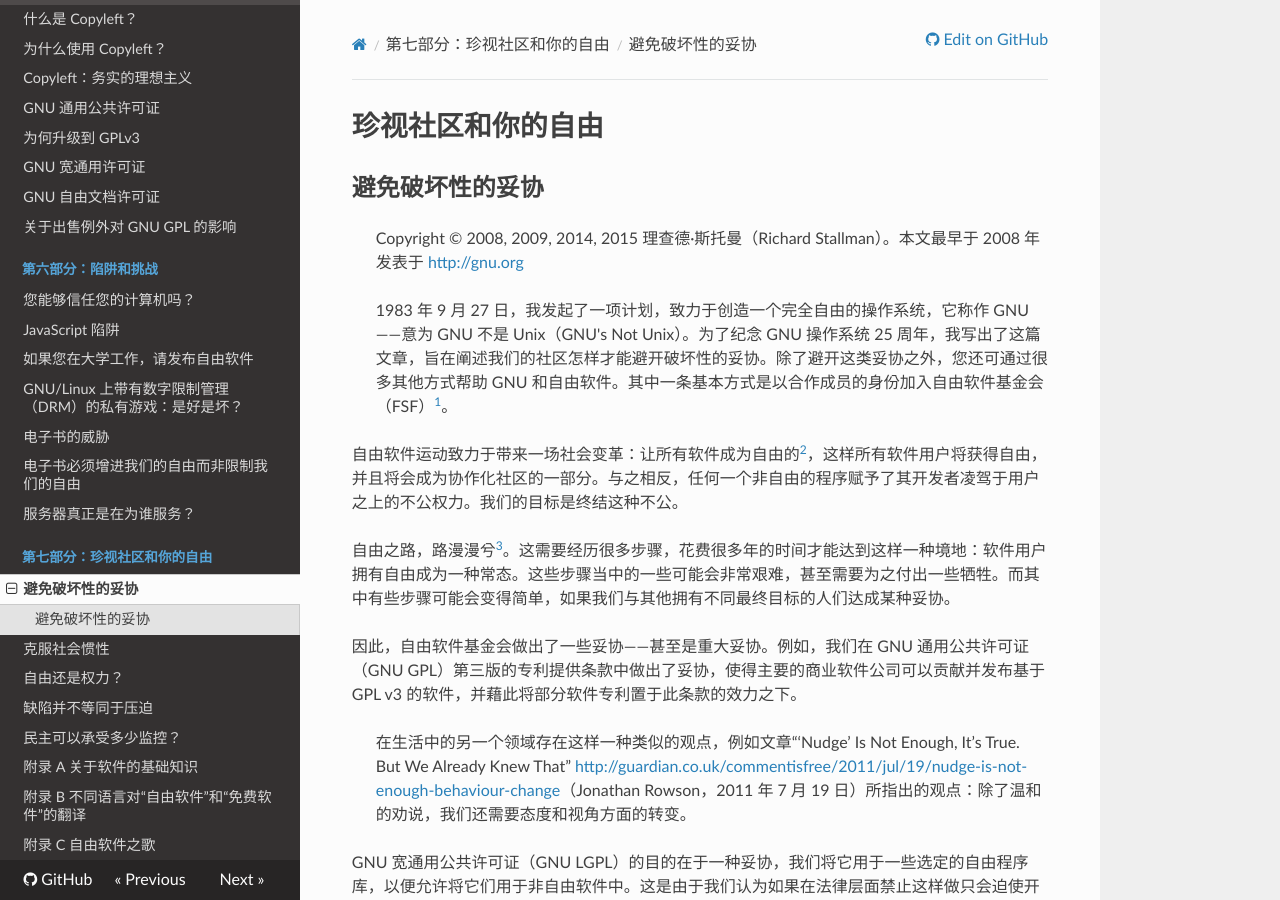
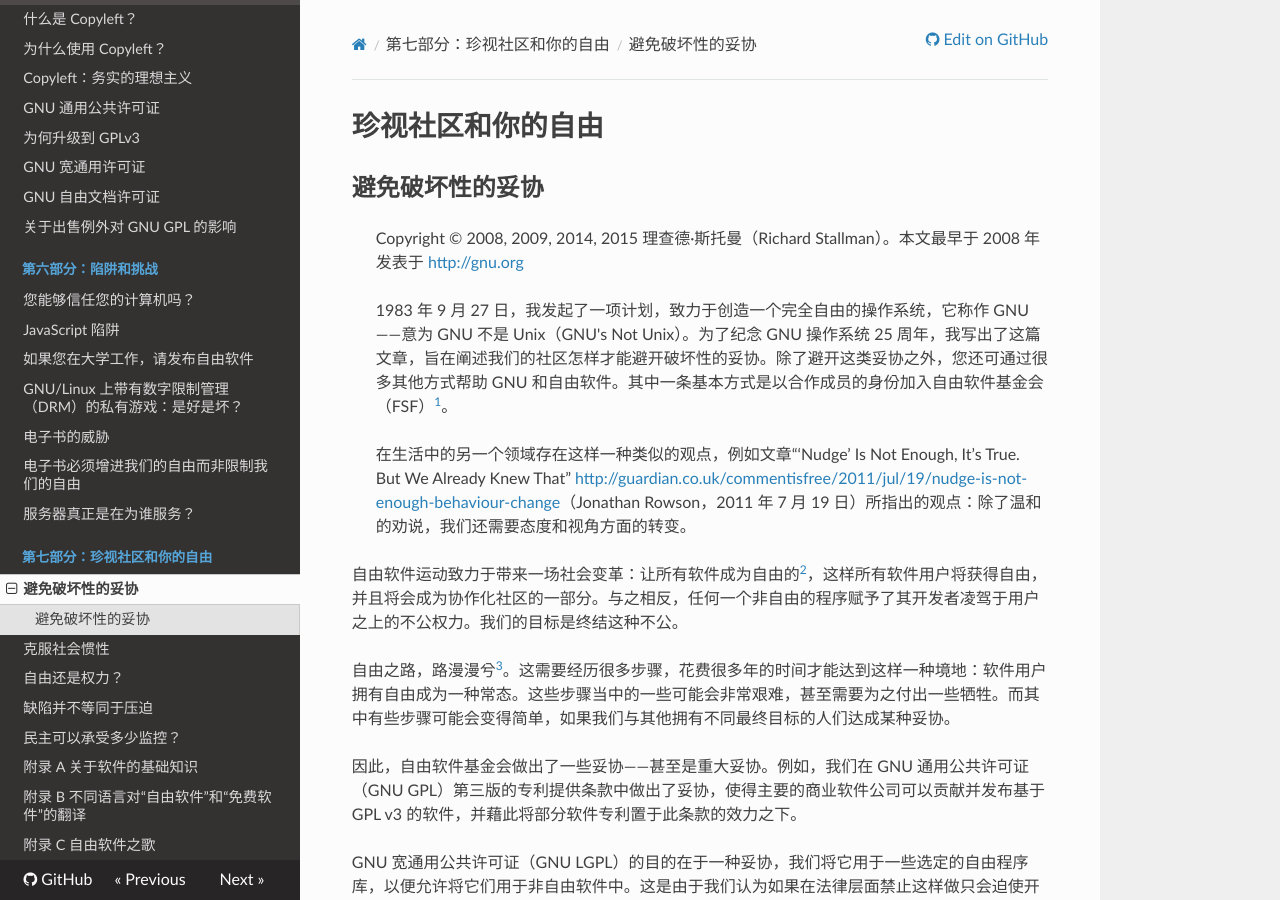
Before and after one commit to beijinglug/fsfs-zh, an MkDocs documentation site: the page built from docs/compromise.md, in a window 1280 px wide and 900 px high. Built offline with MkDocs 1.6.1, drawn with Linux system fonts in a browser that asks for light colours; nearby versions of some CDN libraries; old or Windows-style settings are respelled for this version of MkDocs.

Commit message:
move text

```diff
--- a/docs/compromise.md
+++ b/docs/compromise.md
@@ -6,13 +6,13 @@
 
 > 1983 年 9 月 27 日，我发起了一项计划，致力于创造一个完全自由的操作系统，它称作 GNU——意为 GNU 不是 Unix（GNU's Not Unix）。为了纪念 GNU 操作系统 25 周年，我写出了这篇文章，旨在阐述我们的社区怎样才能避开破坏性的妥协。除了避开这类妥协之外，您还可通过很多其他方式帮助 GNU 和自由软件。其中一条基本方式是以合作成员的身份加入自由软件基金会（FSF）[^compromise-1]。
 
+> 在生活中的另一个领域存在这样一种类似的观点，例如文章“‘Nudge’ Is Not Enough, It’s True. But We Already Knew That” [http://guardian.co.uk/commentisfree/2011/jul/19/nudge-is-not-enough-behaviour-change](http://guardian.co.uk/commentisfree/2011/jul/19/nudge-is-not-enough-behaviour-change)（Jonathan Rowson，2011 年 7 月 19 日）所指出的观点：除了温和的劝说，我们还需要态度和视角方面的转变。
+
 自由软件运动致力于带来一场社会变革：让所有软件成为自由的[^compromise-2]，这样所有软件用户将获得自由，并且将会成为协作化社区的一部分。与之相反，任何一个非自由的程序赋予了其开发者凌驾于用户之上的不公权力。我们的目标是终结这种不公。
 
 自由之路，路漫漫兮[^compromise-3]。这需要经历很多步骤，花费很多年的时间才能达到这样一种境地：软件用户拥有自由成为一种常态。这些步骤当中的一些可能会非常艰难，甚至需要为之付出一些牺牲。而其中有些步骤可能会变得简单，如果我们与其他拥有不同最终目标的人们达成某种妥协。
 
 因此，自由软件基金会做出了一些妥协——甚至是重大妥协。例如，我们在 GNU 通用公共许可证（GNU GPL）第三版的专利提供条款中做出了妥协，使得主要的商业软件公司可以贡献并发布基于 GPL v3 的软件，并藉此将部分软件专利置于此条款的效力之下。
-
-> 在生活中的另一个领域存在这样一种类似的观点，例如文章“‘Nudge’ Is Not Enough, It’s True. But We Already Knew That” [http://guardian.co.uk/commentisfree/2011/jul/19/nudge-is-not-enough-behaviour-change](http://guardian.co.uk/commentisfree/2011/jul/19/nudge-is-not-enough-behaviour-change)（Jonathan Rowson，2011 年 7 月 19 日）所指出的观点：除了温和的劝说，我们还需要态度和视角方面的转变。
 
 GNU 宽通用公共许可证（GNU LGPL）的目的在于一种妥协，我们将它用于一些选定的自由程序库，以便允许将它们用于非自由软件中。这是由于我们认为如果在法律层面禁止这样做只会迫使开发者转向使用私有程序库。我们在 GNU 软件中接受并安装某种代码使得它们能够与常见的非自由软件协同工作，并且我们对这种行为以这样的方式进行描述和宣传，鼓励后者的用户安装并使用 GNU 软件而不是相反。我们也会支持我们所认同的一些特定的运动，即使我们并不完全认同那些支持这些运动的组织。
 
```
